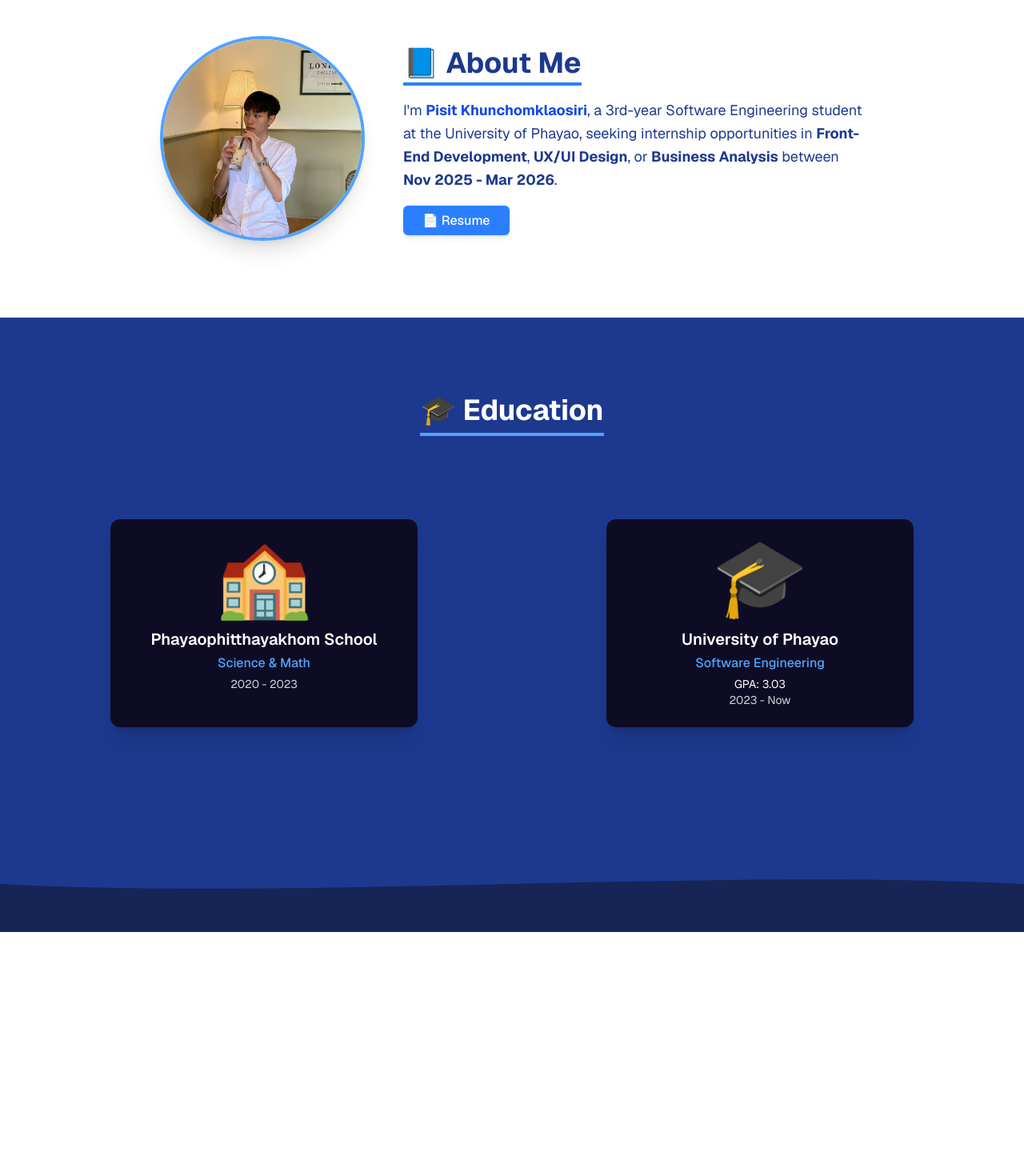
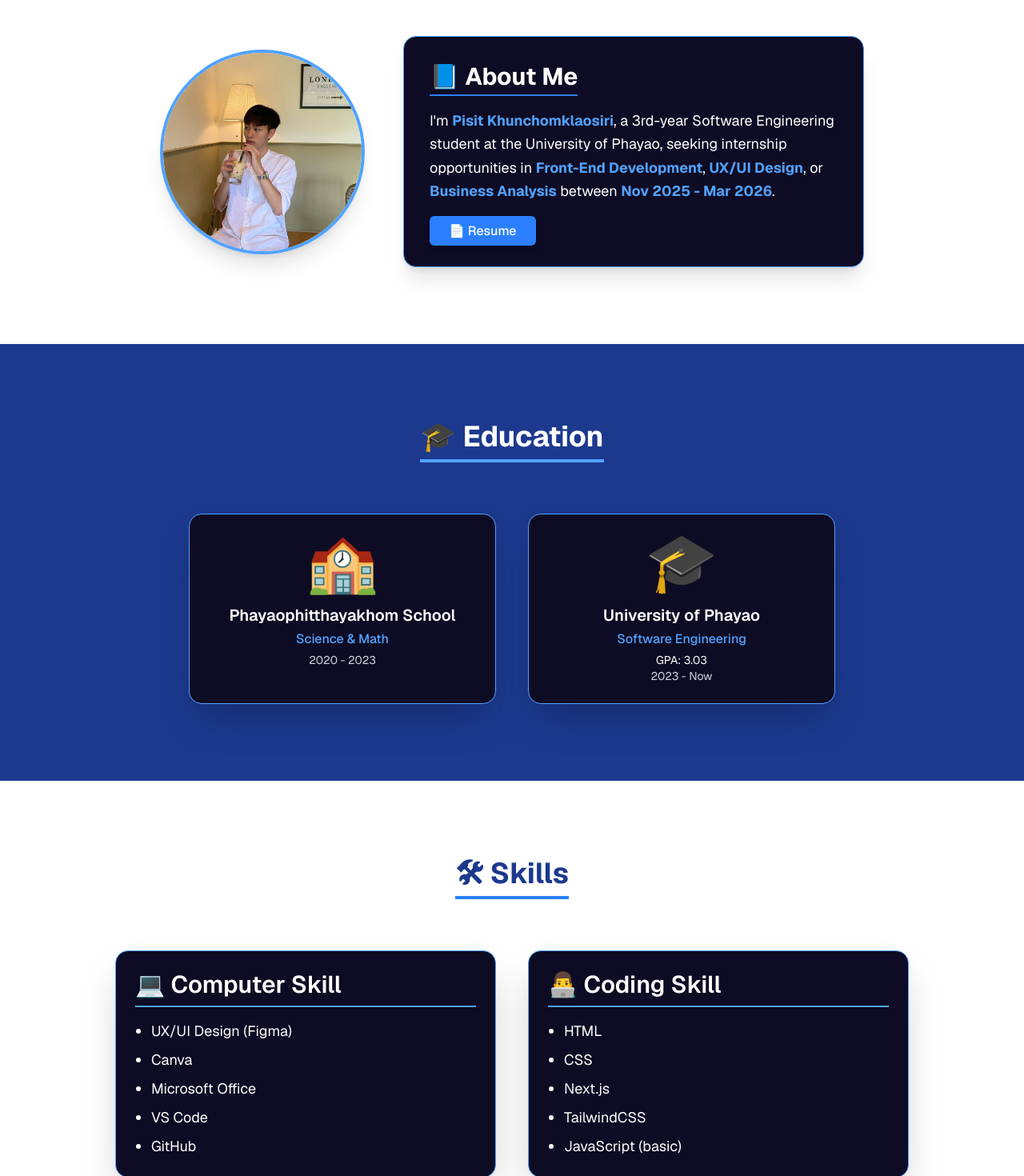
Before and after one commit to pskjksr/cv-pisit, a Next.js app: page / in a window 1280 px wide. Shown: the part 620-2090 px from the top of the page at 80% size. Before the commit the page ends 1785 px from the top, so only its background shows below. Built offline with nearby package versions, Linux system fonts and the light colour scheme.

Commit message:
Add framer-motion dependency and enhance Home component with animations and improved styling

```diff
--- a/package.json
+++ b/package.json
@@ -9,6 +9,7 @@
     "lint": "next lint"
   },
   "dependencies": {
+    "framer-motion": "^12.23.0",
     "next": "15.3.5",
     "react": "^19.0.0",
     "react-dom": "^19.0.0",
--- a/src/app/page.js
+++ b/src/app/page.js
@@ -6,7 +6,7 @@ import { SiGmail } from "react-icons/si";
 
 export default function Home() {
   return (
-    <main className="min-h-screen bg-gradient-to-b from-blue-900 to-blue-900 text-white font-sans scroll-smooth">
+    <main className="min-h-screen bg-gradient-to-b from-blue-900 to-blue-900 text-white font-sans scroll-smooth animate-fade-in">
       {/* Navbar */}
       <nav className="w-full fixed top-0 z-50 bg-blue-950/90 backdrop-blur-md shadow-md px-6 py-4 flex justify-center">
         <div className="flex gap-6 md:gap-10 text-sm font-semibold uppercase tracking-wide">
@@ -64,9 +64,10 @@ export default function Home() {
       {/* About Section */}
       <section
         id="about"
-        className="bg-white text-blue-900 py-24 px-6 flex flex-col md:flex-row items-center justify-center gap-12"
+        className="bg-white text-blue-900 py-24 px-6 flex flex-col md:flex-row items-center justify-center gap-12 animate-fade-in-up delay-300"
       >
-        <div className="w-64 h-64 rounded-full overflow-hidden border-4 border-blue-400 shadow-xl hover:scale-105 transition duration-300">
+        {/* รูปโปรไฟล์ */}
+        <div className="w-64 h-64 rounded-full overflow-hidden border-4 border-blue-400 shadow-xl hover:scale-105 transition duration-300 hover:shadow-blue-500/50">
           <Image
             src="/Photo.jpg"
             alt="Pisit portrait"
@@ -76,18 +77,20 @@ export default function Home() {
           />
         </div>
 
-        <div className="max-w-xl text-center md:text-left animate-fade-in-up">
-          <h2 className="text-4xl font-bold mb-4 border-b-4 border-blue-500 inline-block pb-1">
+        {/* กล่องข้อมูล about me พร้อมเอฟเฟกต์เมื่อ hover */}
+        <div className="bg-[#0e0c24] border border-blue-400 p-8 rounded-2xl shadow-xl hover:shadow-blue-500/50 hover:scale-105 transition-all duration-300 ease-in-out max-w-xl text-white text-center md:text-left">
+          <h2 className="text-3xl font-bold mb-4 border-b-2 border-blue-500 inline-block pb-1">
             📘 About Me
           </h2>
           <p className="text-lg leading-relaxed mb-6">
             I&apos;m{" "}
-            <strong className="text-blue-700">Pisit Khunchomklaosiri</strong>, a
+            <strong className="text-blue-400">Pisit Khunchomklaosiri</strong>, a
             3rd-year Software Engineering student at the University of Phayao,
             seeking internship opportunities in{" "}
-            <strong>Front-End Development</strong>,{" "}
-            <strong>UX/UI Design</strong>, or <strong>Business Analysis</strong>{" "}
-            between <strong>Nov 2025 - Mar 2026</strong>.
+            <strong className="text-blue-400">Front-End Development</strong>,{" "}
+            <strong className="text-blue-400">UX/UI Design</strong>, or{" "}
+            <strong className="text-blue-400">Business Analysis</strong> between{" "}
+            <strong className="text-blue-400">Nov 2025 - Mar 2026</strong>.
           </p>
           <a
             href="/Resume .pdf"
@@ -109,10 +112,10 @@ export default function Home() {
           🎓 Education
         </h2>
 
-        <div className="flex flex-col md:flex-row justify-center items-stretch gap-4 md:gap-2 mt-10">
+        <div className="max-w-7xl mx-auto flex flex-col md:flex-row justify-center items-stretch gap-10 px-4">
           {/* School Card */}
-  <div className="bg-[#0e0c24] p-6 rounded-xl w-full max-w-sm mx-auto shadow-xl hover:shadow-2xl hover:scale-105 transition-all">
-    <div className="text-8xl mb-4">🏫</div>
+          <div className="bg-[#0e0c24] border border-blue-400 p-6 rounded-2xl w-full max-w-sm shadow-2xl hover:shadow-blue-500/50 hover:scale-105 transition-all duration-300">
+            <div className="text-7xl mb-4">🏫</div>
             <h3 className="text-xl font-semibold mb-1">
               Phayaophitthayakhom School
             </h3>
@@ -121,15 +124,56 @@ export default function Home() {
           </div>
 
           {/* University Card */}
-  <div className="bg-[#0e0c24] p-6 rounded-xl w-full max-w-sm mx-auto shadow-xl hover:shadow-2xl hover:scale-105 transition-all">
-    <div className="text-8xl mb-4">🎓</div>
+          <div className="bg-[#0e0c24] border border-blue-400 p-6 rounded-2xl w-full max-w-sm shadow-2xl hover:shadow-blue-500/50 hover:scale-105 transition-all duration-300">
+            <div className="text-7xl mb-4">🎓</div>
             <h3 className="text-xl font-semibold mb-1">University of Phayao</h3>
-    <p className="text-blue-400 font-medium mb-1">Software Engineering</p>
+            <p className="text-blue-400 font-medium mb-1">
+              Software Engineering
+            </p>
             <p className="text-sm">GPA: 3.03</p>
             <p className="text-sm text-gray-300">2023 - Now</p>
           </div>
         </div>
+      </section>
 
+      {/* Skills Section */}
+      <section
+        id="skills"
+        className="bg-white text-blue-900 py-24 px-6 text-center"
+      >
+        <h2 className="text-4xl font-bold text-center mb-16 border-b-4 border-blue-500 inline-block pb-2 mx-auto">
+          🛠 Skills
+        </h2>
+
+        <div className="max-w-5xl mx-auto grid md:grid-cols-2 gap-10 px-4">
+          {/* Computer Skill Card */}
+          <div className="bg-[#0e0c24] border border-blue-400 p-6 rounded-2xl shadow-2xl hover:shadow-blue-500/50 hover:scale-105 transition-all duration-300">
+            <h3 className="text-3xl font-semibold mb-4 pb-2 text-white flex items-center gap-2 border-b-2 border-blue-400">
+              💻 Computer Skill
+            </h3>
+            <ul className="list-disc pl-5 space-y-2 text-lg text-white text-left">
+              <li>UX/UI Design (Figma)</li>
+              <li>Canva</li>
+              <li>Microsoft Office</li>
+              <li>VS Code</li>
+              <li>GitHub</li>
+            </ul>
+          </div>
+
+          {/* Coding Skill Card */}
+          <div className="bg-[#0e0c24] border border-blue-400 p-6 rounded-2xl shadow-2xl hover:shadow-blue-500/50 hover:scale-105 transition-all duration-300">
+            <h3 className="text-3xl font-semibold mb-4 pb-2 text-white flex items-center gap-2 border-b-2 border-blue-400">
+              👨‍💻 Coding Skill
+            </h3>
+            <ul className="list-disc pl-5 space-y-2 text-lg text-white text-left">
+              <li>HTML</li>
+              <li>CSS</li>
+              <li>Next.js</li>
+              <li>TailwindCSS</li>
+              <li>JavaScript (basic)</li>
+            </ul>
+          </div>
+        </div>
       </section>
 
       {/* Footer */}
```
Also changed, not shown: 1 other file (tests, documents, lock files or other folders). Lines whose indentation alone changed are shown as unchanged.
